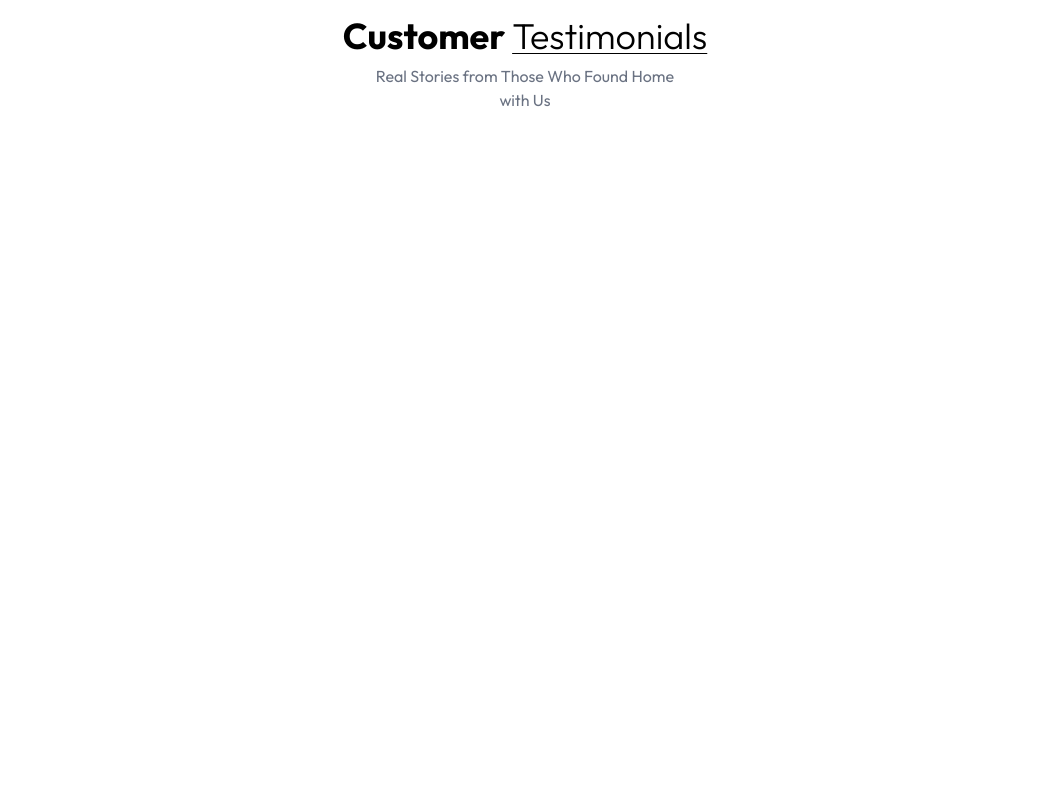
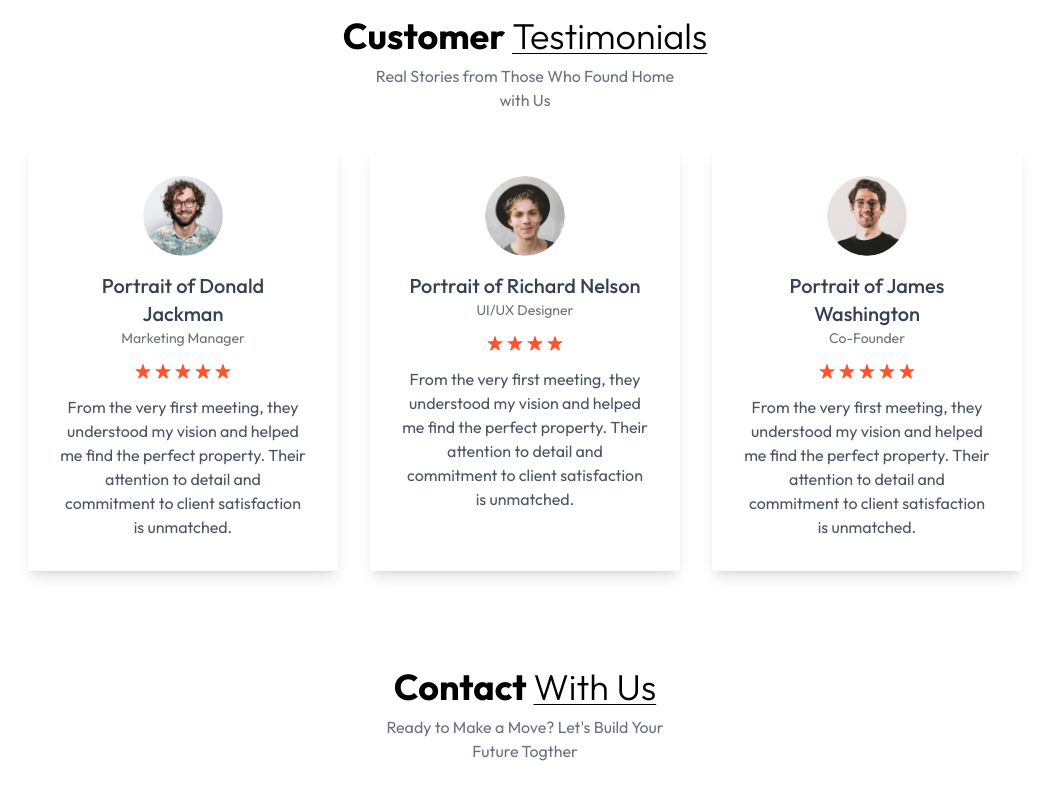
Before and after one commit to Sohanur-93/real-estate-website, a React (Vite) app: page / in a window 1280 px wide. Shown: the part 2352-3152 px from the top of the page, without its empty margins (115-1164 px from the left). Before the commit the page ends 2512 px from the top, so only its background shows below. Built offline with nearby package versions, Linux system fonts and the light colour scheme.

Commit message:
Testimonails section done

```diff
--- a/index.html
+++ b/index.html
@@ -1,5 +1,5 @@
 <!doctype html>
-<html lang="en">
+<html lang="en" class="scroll-smooth">
   <head>
     <meta charset="UTF-8" />
     <link rel="icon" type="image/svg+xml" href="/favicon.svg" />
--- a/src/App.jsx
+++ b/src/App.jsx
@@ -4,6 +4,7 @@ import Header from './components/Header'
 import About from './components/About'
 import Projects from './components/Projects'
 import Testimonails from './components/Testimonails'
+import Contact from './components/Contact'
 
 const App = () => {
   return (
@@ -12,6 +13,7 @@ const App = () => {
       <About />
       <Projects />
       <Testimonails />
+      <Contact />
     </div>
   )
 }
--- /dev/null
+++ b/src/components/Contact.jsx
@@ -0,0 +1,12 @@
+import React from 'react'
+
+const Contact = () => {
+  return (
+    <div className='text-center p-6 py-20 lg:px-32 w-full overflow-hidden' id='Contact'>
+        <h1 className=' text-2xl sm:text-4xl text-center font-bold mb-2'>Contact <span className='underline underline-offset-4 decoration-1 font-light'>With Us</span></h1>
+        <p className='text-center text-gray-500 mb-8 max-w-80 mx-auto'>Ready to Make a Move? Let's Build Your Future Togther</p>
+    </div>
+  )
+}
+
+export default Contact
--- a/src/components/Testimonails.jsx
+++ b/src/components/Testimonails.jsx
@@ -1,10 +1,37 @@
 import React from 'react'
+import {assets, testimonialsData} from '../assets/assets'
+
+
 
 const Testimonails = () => {
   return (
     <div className='container mx-auto py-4 px-6 pt-20 md:px-20 lg:px-32 w-full overflow-hidden' id='Testimonails'>
         <h1 className=' text-2xl sm:text-4xl text-center font-bold mb-2'>Customer <span className='underline underline-offset-4 decoration-1 font-light'>Testimonials</span></h1>
         <p className='text-center text-gray-500 mb-8 max-w-80 mx-auto'>Real Stories from Those Who Found Home with Us</p>
+
+        <div className='flex flex-wrap justify-center gap-8'>
+          {testimonialsData.map((testimonial, index)=>(
+            // max-w-340, py-12 from video
+            <div key={index} className='max-w-[310px] border-amber-50  shadow-lg rounded px-8 py-8 text-center'>
+              <img src={testimonial.image} alt={testimonial.alt} className='w-20 h-20 rounded-full mx-auto mb-4 ' />
+
+              <h2 className='text-xl text-gray-700 font-medium'>{testimonial.alt}</h2>
+              <p className='text-gray-500 mb-4 text-sm'>{testimonial.title}</p>
+
+              <div className='flex justify-center gap-1 text-red-500 mb-4'>
+                {Array.from({length: testimonial.rating}, (item, index)=>(
+                  <img src={assets.star_icon} alt="" />
+                ))}
+              </div>
+
+              <p className='text-gray-600'>{testimonial.text}</p>
+            </div>
+          ))}
+        </div>
+
+
+
+
     </div>
   )
 }
```
